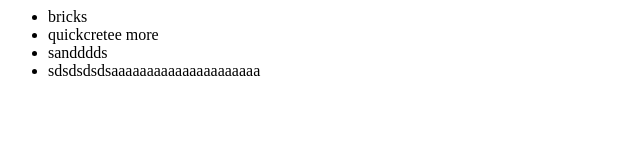
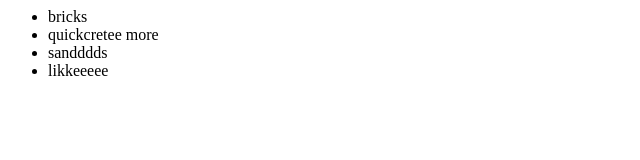
Before and after one commit to MishaBatsiashvili/gitTest, a plain HTML site: page index.html in a window 1280 px wide. Shown: the whole page, without its empty margins (0-640 px from the left). Drawn offline with Linux system fonts and the light colour scheme.

Commit message:
Update index.html

```diff
--- a/index.html
+++ b/index.html
@@ -6,7 +6,7 @@
             <li>bricks</li>
             <li>quickcretee more</li>
             <li>sandddds</li>
-            <li>sdsdsdsdsaaaaaaaaaaaaaaaaaaaaa</li>
+            <li>likkeeeee</li>
          </ul>
       </div>
 
```
